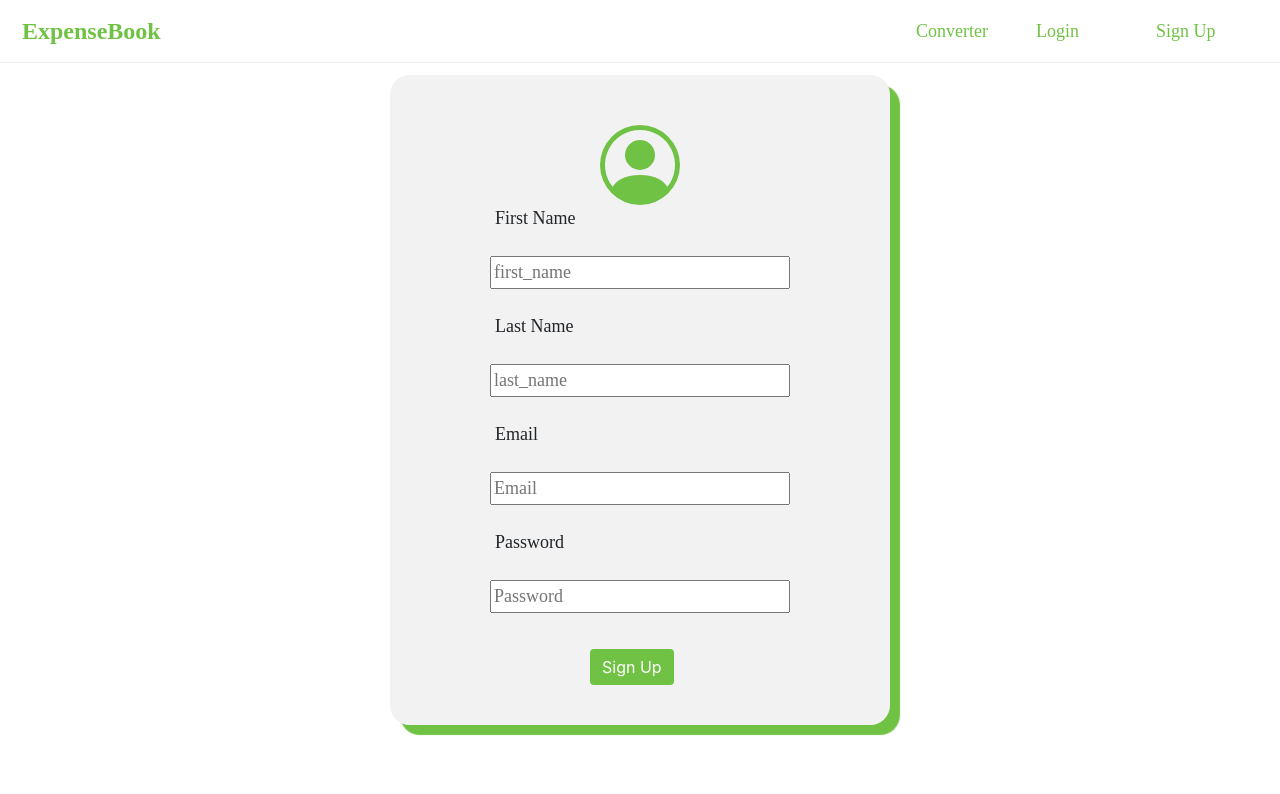
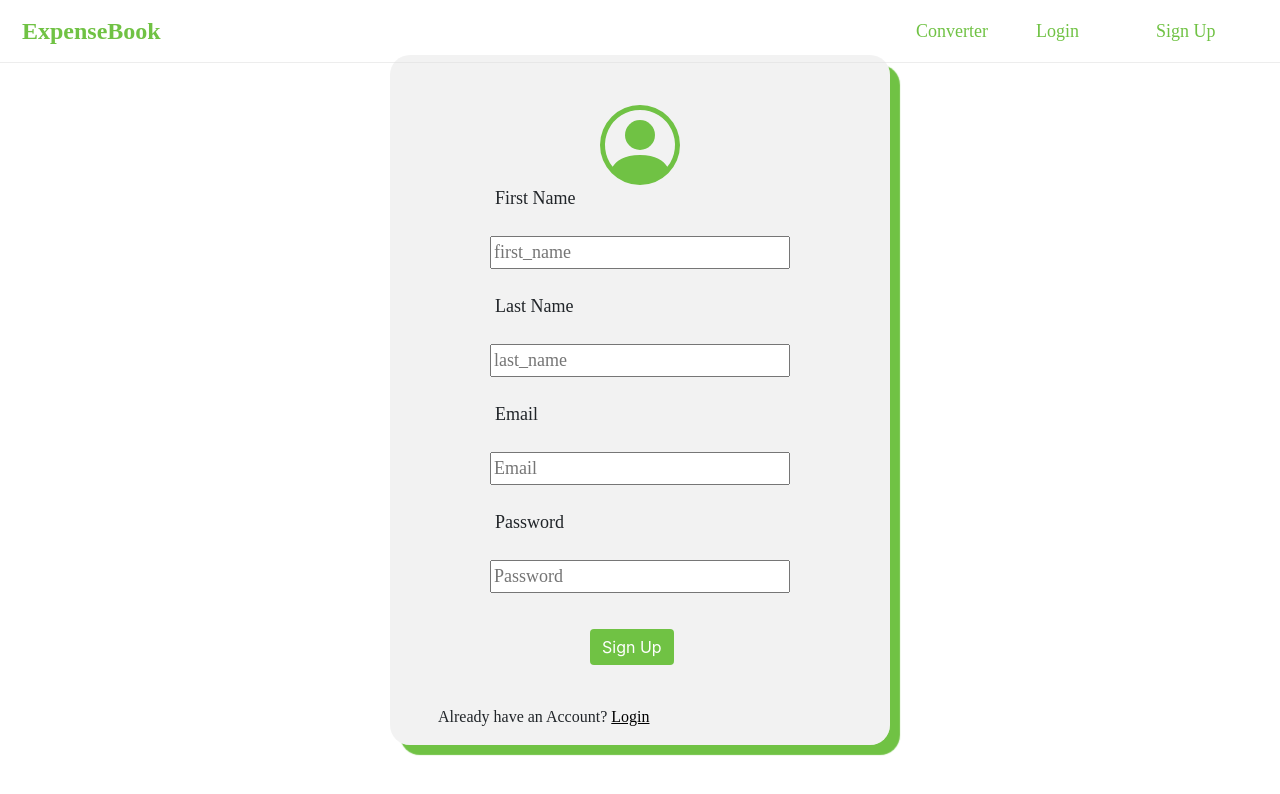
Before and after one commit to danielrotstein/expensebook, a React (Create React App) app in the folder ghi/: page /signup in a window 1280 px wide. Shown: the top 794 px of the page. Built offline with nearby package versions, Linux system fonts and the light colour scheme; no server answers.

Commit message:
added text: Already have an Account? to SignUp.js

```diff
--- a/ghi/src/LoginComponents/SignUp.js
+++ b/ghi/src/LoginComponents/SignUp.js
@@ -3,6 +3,7 @@ import { useNavigate } from 'react-router-dom';
 import { useCreateAccountsMutation } from '../store/accountsApi';
 import ErrorNotification from '../ErrorNotification';
 import BulmaInput from '../BulmaInput';
+import { NavLink } from 'react-router-dom';
 
 function SignUpForm() {
     const navigate = useNavigate();
@@ -63,6 +64,8 @@ function SignUpForm() {
                             </div>
                         </div>
                         <button className="btn btn-primary signup-button">Sign Up</button>
+                        <p className='mx-5'>Already have an Account? <NavLink to="/login">Login</NavLink></p>
+
                     </div>
                 </form>
             </div>
```
Also changed, not shown: ghi/src/index.css (line endings or trailing spaces).
